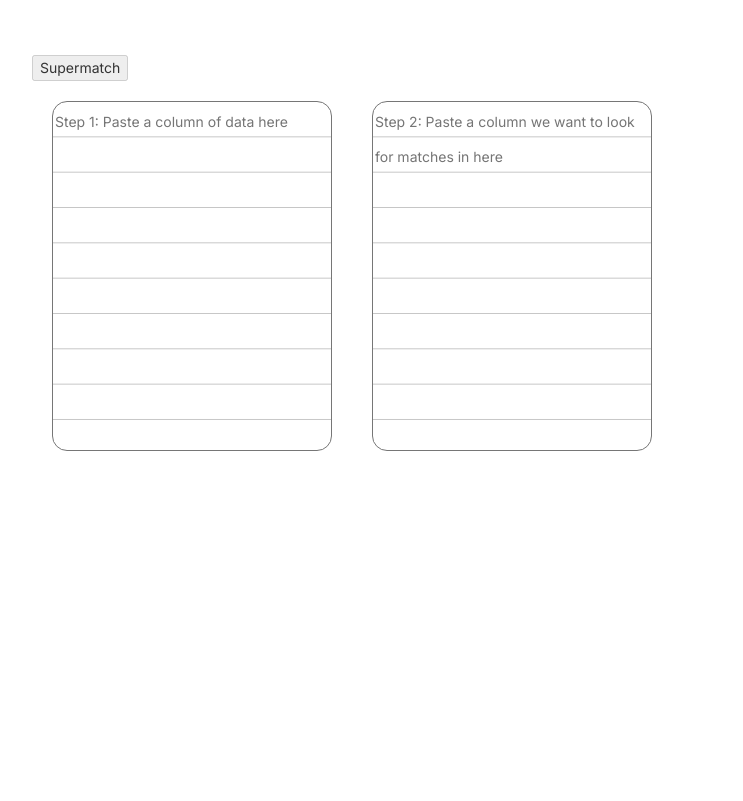
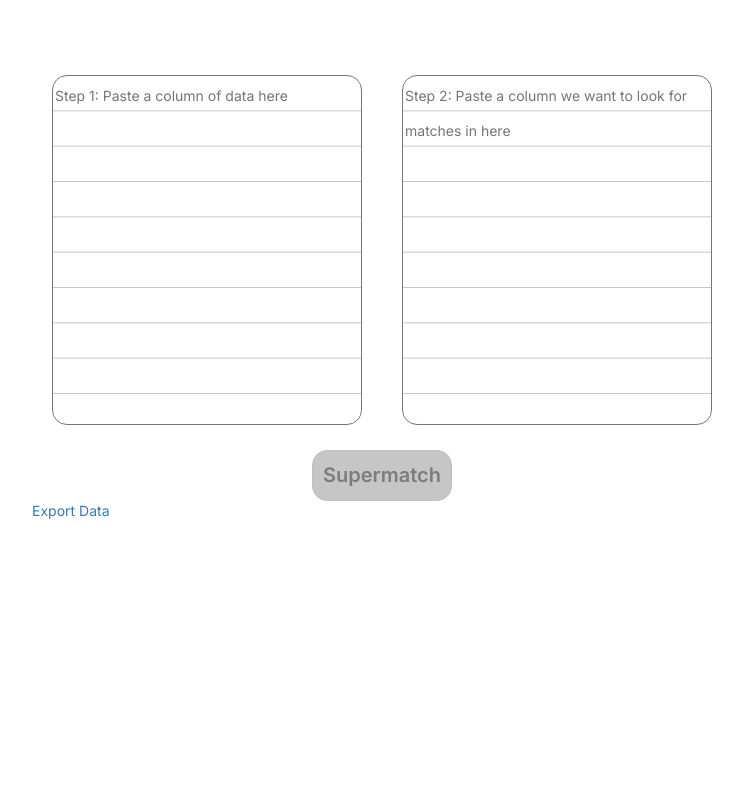
Before and after one commit to dgordonf/Attatools, a Flask app: page / in a window 1280 px wide. Shown: the top 801 px of the page, without its empty margins (258-1001 px from the left). Run offline with Flask 2, Linux system fonts and the light colour scheme; parts of the project's set-up code (start-up, migrations or seed data) failed here and were passed over; some libraries are stand-ins or nearby versions; some web fonts are replaced.

Commit message:
Add export csv

```diff
--- a/KindaLike.py
+++ b/KindaLike.py
@@ -33,7 +33,7 @@ def kindamatch():
         df_2 = pd.read_json(data_2)
 
         # #process distance on both
-        a = process.cdist(df_1['Name1'], df_2['Name2'], scorer=distance.JaroWinkler.similarity)
+        a = process.cdist(df_1['Name1'].str.lower(), df_2['Name2'].str.lower(), scorer=distance.JaroWinkler.similarity)
 
         a = pd.DataFrame(a, columns = df_2['Name2'])
         a['Name1'] = df_1['Name1']
@@ -60,6 +60,7 @@ def kindamatch():
 
         # # #Convert to json
         df = df.to_json(orient='records')
+
     else:
         df = '{}'
 
--- a/templates/page1.html
+++ b/templates/page1.html
@@ -50,22 +50,10 @@ body {
 
 .table_box {
   padding: 20px;
+  width:50%;
 }
 
-table{
-border-collapse:collapse;
-border: 1.5px solid #c0c0c0;
 
-}
-
-table td{
-border:1.5px solid #c0c0c0;
-padding-left: 5px;
-padding-right: 5px;
-padding-top: 7px;
-padding-bottom: 7px;
-
-}
 
 .paste_text_area {
   outline: none;
@@ -77,13 +65,80 @@ padding-bottom: 7px;
   border-radius: 15px;
 }
 
+.output-table {
+  margin: auto;
+  border-collapse: collapse;
+  border-spacing:0;
+  border-radius: 15px;
+  width: 100%;
+  height: 100%;
+  padding: 20px;
+}
+
+.output-table td {
+border:1px solid #c0c0c0;
+padding-left: 5px;
+padding-right: 5px;
+padding-top: 7px;
+padding-bottom: 7px;
+
+}
+
+.output-table th {
+border:1px solid #c0c0c0;
+padding-left: 5px;
+padding-right: 5px;
+padding-top: 6px;
+padding-bottom: 6px;
+}
+
+.output-table tr:last-child td:first-child {
+        border-bottom-left-radius: 10px;
+    }
+
+.output-table tr:last-child td:last-child {
+    border-bottom-right-radius: 10px;
+}
+
+.output-table-actual {
+ margin: auto;
+ border-radius: 15px;
+
+}
+
+.button_container {
+  display: flex;
+  justify-content: center;
+}
+
+.superbutton {
+  padding: 10px;
+  border-radius: 15px;
+  font-size: 20px;
+  font-weight: 600;
+  display: block;
+  margin: 0 auto;
+}
+
+.superbutton:disabled {
+  border: 1px solid #c0c0c0;
+  background-color: #c6c6c6;
+  color: #7d7d7d;
+}
+
+.superbutton:enabled {
+  border: 1px solid #292929;
+  background-color: #161616;
+  color: #f8f8f8;
+}
+
 </style>
 
 <script>
 
 //watch "#excel_data_1" for changes
 $(document).ready(function(){
-  $("#excel_data_1").on("change", function(){
+  $("#excel_data_1").on("input", function(){
     id = 1;
     var text_area_name = 'excel_data_' + id;
     var data = $('textarea[name=' + text_area_name + ']').val();
@@ -103,7 +158,11 @@ $(document).ready(function(){
     var json_data = JSON.stringify(data);
     $('#json_data_' + id).val(json_data);
 
-    if($('#excel_data_1').length && $('#excel_data_2').length) {
+    // if($('#excel_data_1').length && $('#excel_data_2').length) {
+    //   $('#supermatch_submit').prop('disabled', false);
+    // }
+
+    if($('#excel_data_1').val() != "" && $('#excel_data_2').val() != "") {
       $('#supermatch_submit').prop('disabled', false);
     }
 
@@ -114,7 +173,7 @@ $(document).ready(function(){
 
 //watch "#excel_data_2" for changes
 $(document).ready(function(){
-  $("#excel_data_2").on("change", function(){
+  $("#excel_data_2").on("input", function(){
     id = 2;
     var text_area_name = 'excel_data_' + id;
     var data = $('textarea[name=' + text_area_name + ']').val();
@@ -134,98 +193,20 @@ $(document).ready(function(){
     var json_data = JSON.stringify(data);
     $('#json_data_' + id).val(json_data);
 
-    if($('#excel_data_1').length && $('#excel_data_2').length) {
+    // if($('#excel_data_1').length > 2 && $('#excel_data_2').length > 2) {
+    //   $('#supermatch_submit').prop('disabled', false);
+    // }
+
+    //Check if value of json_data_1 and json_data_2 are populated
+    if($('#excel_data_1').val() != "" && $('#excel_data_2').val() != "") {
       $('#supermatch_submit').prop('disabled', false);
     }
+
 
   }
   )
 }
 )
-
-
-
-
-
-
-
-
-
-
-
-
-
-
-
-// $('#excel_data_1').bind('input propertychange', function() {
-//   data = [];
-//   for(var y in rows) {
-//       var cells = rows[y].split("\t");
-//       for(var x in cells) {
-//           //wrap cells in quotes
-//           item = {}
-//           item ["Name" + id] = cells[x];
-//           data.push(item);
-//       }
-//   }
-
-//   //set value of the hidden field
-//   $('#json_data_1').val(json_data);
-
-// });
-
-// $('#excel_data_2').bind('input propertychange', function() {
-//   data = [];
-//   for(var y in rows) {
-//       var cells = rows[y].split("\t");
-//       for(var x in cells) {
-//           //wrap cells in quotes
-//           item = {}
-//           item ["Name" + id] = cells[x];
-//           data.push(item);
-//       }
-//   }
-
-//   //set value of the hidden field
-//   $('#json_data_2').val(json_data);
-
-// });
-
-
-
-
-// function generateTable(id) {
-//   var text_area_name = 'excel_data_' + id;
-
-//   var data = $('textarea[name=' + text_area_name + ']').val();
-//   var rows = data.split("\n");
-//   var table = $('<table />');
-
-//   data = [];
-//   for(var y in rows) {
-//       var cells = rows[y].split("\t");
-//       var row = $('<tr />');
-//       for(var x in cells) {
-//           row.append('<td>'+cells[x]+'</td>');
-//           //wrap cells in quotes
-//           item = {}
-//           item ["Name" + id] = cells[x];
-//           data.push(item);
-//       }
-//       table.append(row);
-//   }
-
-//   var json_data = JSON.stringify(data);
-
-//   //set value of the hidden field
-//   $('#json_data_' + id).val(json_data);
-
-//   //display the table
-//   $('#excel_table_' + id).html(table);
-
-//   //if both excel_table_1 and excel_table_2 are present, then enable supermatch button
-
-// }
 
 //submit form through ajax
 $(document).ready(function() {
@@ -234,8 +215,23 @@ $(document).ready(function() {
 
   event.preventDefault();
 
+  //disable button
+  $('#supermatch_submit').prop('disabled', true);
+
+  //hide excel_tabe_3
+  $('#excel_table_3').hide();
+
   var form_data = $('#supermatch').serialize();
   var form_action = $('#supermatch').attr('action');
+
+  var loading = $("#loading");
+  $(document).ajaxStart(function () {
+    loading.show();
+  });
+
+  $(document).ajaxStop(function () {
+    loading.hide();
+  });
 
 
   $.ajax({
@@ -246,7 +242,20 @@ $(document).ready(function() {
 
       //create new excel_table_1 from json
       var json_data = JSON.parse(data);
+
+      //store json in #store_json value
+      $('#store_json').val(data);
+
       var table = $('<table />');
+
+      //create table header
+      var header = $('<tr />');
+      header.append('<th>String</th>');
+      header.append('<th>Score</th>');
+      header.append('<th>Match String</th>');
+      header.append('<tr>');
+      table.append(header);
+
       for(var y in json_data) {
           var row = $('<tr />');
           for(var x in json_data[y]) {
@@ -254,13 +263,73 @@ $(document).ready(function() {
           }
           table.append(row);
       }
-      $('#excel_table_1').html(table);
+
+      table.addClass('output-table-actual');
+      $('#excel_table_3').html(table);
+
+      //unhide excel_table_3
+      $('#excel_table_3').show();
+
     }
   });
+
+  //enable button
+  $('#supermatch_submit').prop('disabled', false);
+
 });
 
 });
 
+
+//export excel_data_3 to csv
+$(document).ready(function() {
+  $(document).on('click','#export_excel_data_3',function(event){
+    event.preventDefault();
+    var filename = "export.csv";
+
+    //get data from hidden field
+    var data = $('#store_json').val();
+    var json_data = JSON.parse(data);
+    var csv = "";
+    for(var y in json_data) {
+        var row = "";
+        for(var x in json_data[y]) {
+            row += json_data[y][x] + ",";
+        }
+        csv += row + "\n";
+    }
+    var blob = new Blob([csv], { type: 'text/csv;charset=utf-8;' });
+    if (navigator.msSaveBlob) { // IE 10+
+        navigator.msSaveBlob(blob, filename);
+    } else {
+        var link = document.createElement("a");
+        if (link.download !== undefined) { // feature detection
+            // Browsers that support HTML5 download attribute
+            var url = URL.createObjectURL(blob);
+            link.setAttribute("href", url);
+            link.setAttribute("download", filename);
+            link.style.visibility = 'hidden';
+            document.body.appendChild(link);
+            link.click();
+            document.body.removeChild(link);
+        }
+    }
+
+   }
+  )}
+  )
+
+//     var blob = new Blob([csv], {
+//       type: 'text/csv;charset=utf-8'
+//     });
+//     var csvUrl = URL.createObjectURL(blob);
+//     $(this)
+//       .attr({
+//         'download': filename,
+//         'href': csvUrl
+//       });
+//   });
+// });
 
 
 </script>
@@ -268,26 +337,35 @@ $(document).ready(function() {
 {% block body %}
 
 <div id = "feed">
+  <div style = "display: flex; flex-direction: row;">
+    <div class="table_box">
+          <textarea id="excel_data_1" placeholder="Step 1: Paste a column of data here" cols="2" rows="10" class = "paste_text_area" name="excel_data_1" style="width:100%;height:25em;"></textarea><br>
+    </div>
+    <div class="table_box">
+          <textarea id="excel_data_2" placeholder="Step 2: Paste a column we want to look for matches in here" cols="2" rows="10" class = "paste_text_area" name="excel_data_2" style="width:100%;height:25em;"></textarea><br>
+    </div>
+  </div>
+
   <div>
+    <div class="button_container">
     <form id="supermatch" class="supermatch_form" action="/supermatch" method="POST" enctype="multipart/form-data">
       <input id = "json_data_1" name="json_data_1" type="hidden" value="">
       <input id = "json_data_2" name ="json_data_2" type="hidden" value="">
-      <button id="supermatch_submit" disabled='disabled'>Supermatch</button>
+      <button id="supermatch_submit" class="superbutton" disabled='disabled'>Supermatch</button>
     </form>
   </div>
-  <div style = "display: flex; flex-direction: row;">
-
-    <div class="table_box">
-          <textarea id="excel_data_1" placeholder="Step 1: Paste a column of data here" cols="2" rows="10" class = "paste_text_area" name="excel_data_1" style="width:20em;height:25em;"></textarea><br>
-    </div>
-
-    <div class="table_box">
-          <textarea id="excel_data_2" placeholder="Step 2: Paste a column we want to look for matches in here" cols="2" rows="10" class = "paste_text_area" name="excel_data_2" style="width:20em;height:25em;"></textarea><br>
-    </div>
-
   </div>
 
+<div id = "loading" style="display:block;display:none">
+  <i class="fas fa-spinner fa-pulse" style="font-size: 50px;margin-left: 47%;margin-top:20px;color:#31708f;"></i>
+</div>
 
+<a href="#" id="export_excel_data_3">Export Data</a>
+
+<input id = "store_json" type="hidden" value="" >
+
+  <div id="excel_table_3" class="output-table">
+  </div>
 
 </div>
 
```
